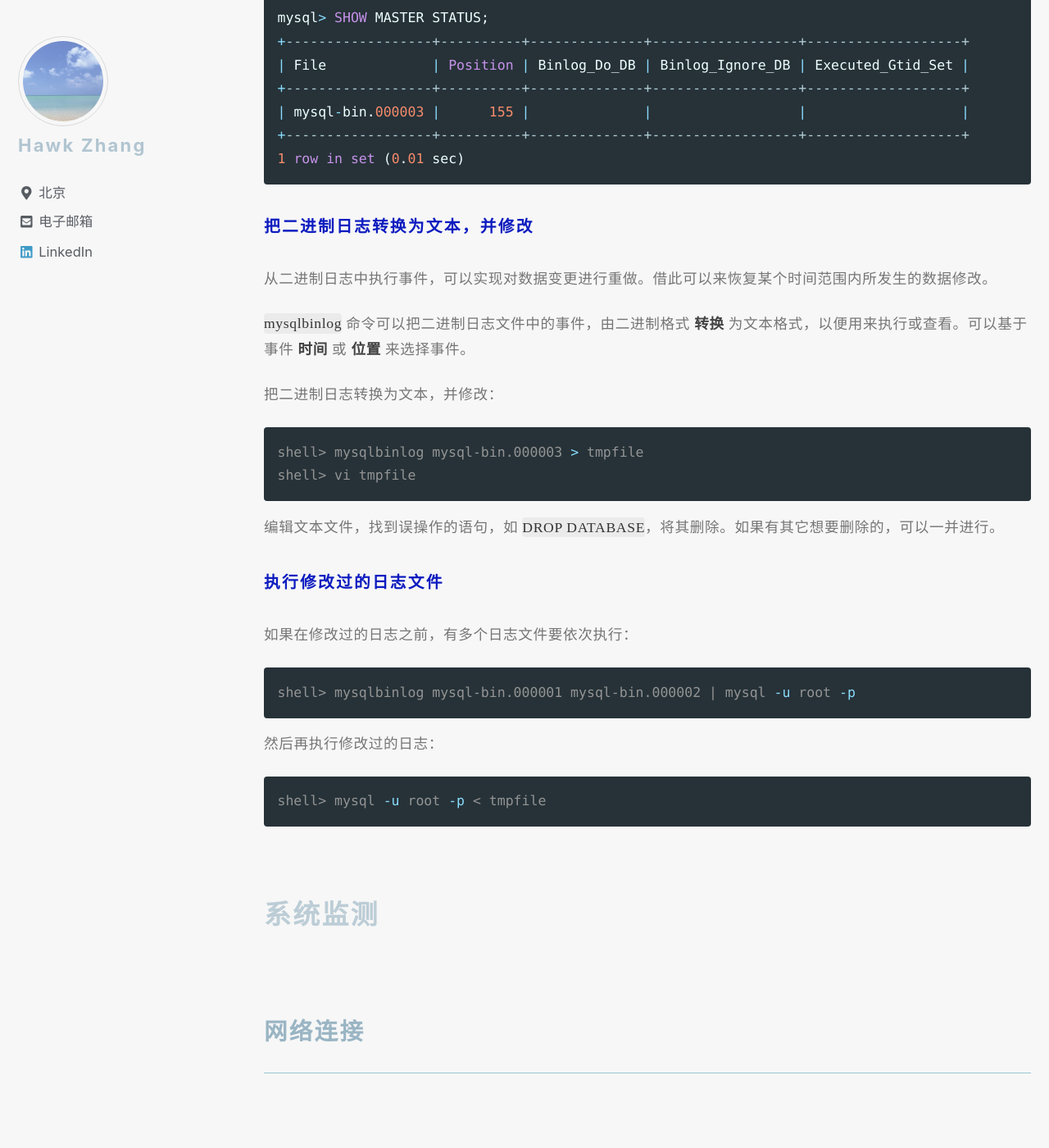
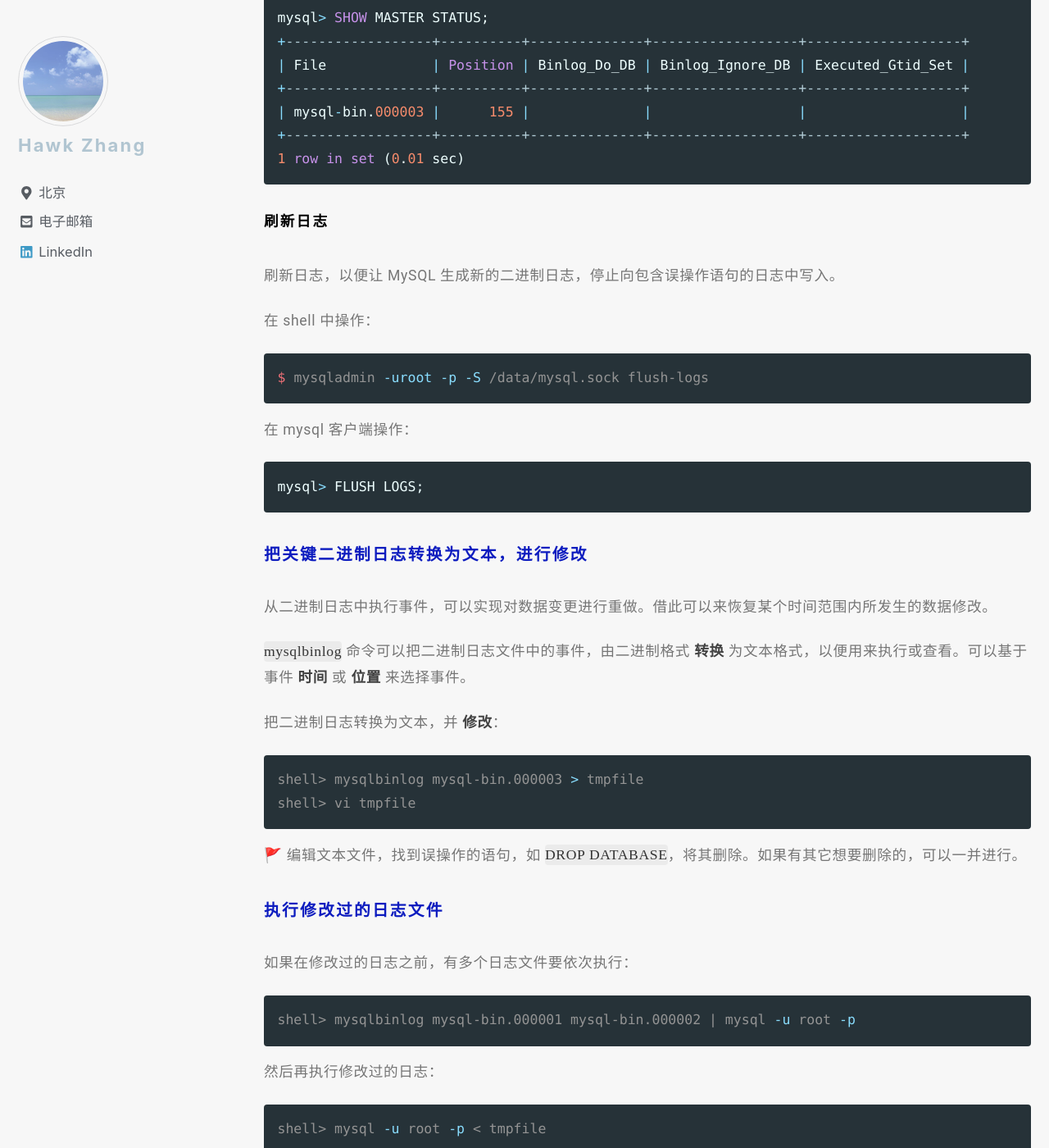
Before and after one commit to narru888/linotes_note, a Jekyll site: the page built from _posts/devop/2017-05-01-troubleshooting.md, in a window 1280 px wide and 1400 px high, scrolled down 8713 px. Shown: the whole window at 82% size. Built offline with Jekyll 4.4.1, drawn with Linux system fonts in a browser that asks for light colours; nearby versions of some CDN libraries; a script that is not in the unit is left out; some of the changed text lies outside the part shown.

Commit message:
update on 2018-08-24 10:40:02 CST

````diff
--- a/_posts/devop/2017-05-01-troubleshooting.md
+++ b/_posts/devop/2017-05-01-troubleshooting.md
@@ -292,21 +292,37 @@ mysql> SHOW MASTER STATUS;
 1 row in set (0.01 sec)
 ```
 
+###### 刷新日志
 
-##### 把二进制日志转换为文本，并修改
+刷新日志，以便让 MySQL 生成新的二进制日志，停止向包含误操作语句的日志中写入。
+
+在 shell 中操作：
+
+```bash
+$ mysqladmin -uroot -p -S /data/mysql.sock flush-logs
+```
+
+在 mysql 客户端操作：
+
+```sql
+mysql> FLUSH LOGS;
+```
+
+
+##### 把关键二进制日志转换为文本，进行修改
 
 从二进制日志中执行事件，可以实现对数据变更进行重做。借此可以来恢复某个时间范围内所发生的数据修改。
 
 `mysqlbinlog` 命令可以把二进制日志文件中的事件，由二进制格式 **转换** 为文本格式，以便用来执行或查看。可以基于事件 **时间** 或 **位置** 来选择事件。
 
-把二进制日志转换为文本，并修改：
+把二进制日志转换为文本，并 **修改**：
 
 ```bash
 shell> mysqlbinlog mysql-bin.000003 > tmpfile
 shell> vi tmpfile
 ```
 
-编辑文本文件，找到误操作的语句，如 `DROP DATABASE`，将其删除。如果有其它想要删除的，可以一并进行。
+🚩 编辑文本文件，找到误操作的语句，如 `DROP DATABASE`，将其删除。如果有其它想要删除的，可以一并进行。
 
 
 ##### 执行修改过的日志文件
@@ -322,6 +338,12 @@ shell> mysqlbinlog mysql-bin.000001 mysql-bin.000002 | mysql -u root -p
 ```bash
 shell> mysql -u root -p < tmpfile
 ```
+
+
+##### 按时间或位置执行日志
+
+以上步骤就可以完成恢复任务了。除了以上方法，还可以先在二进制日志中查明误操作发生的时间和位置，然后用指定时间范围或位置范围来执行二进制日志，省去 “转换日志格式 - 修改 - 执行” 的麻烦。
+
 
 
 
````
